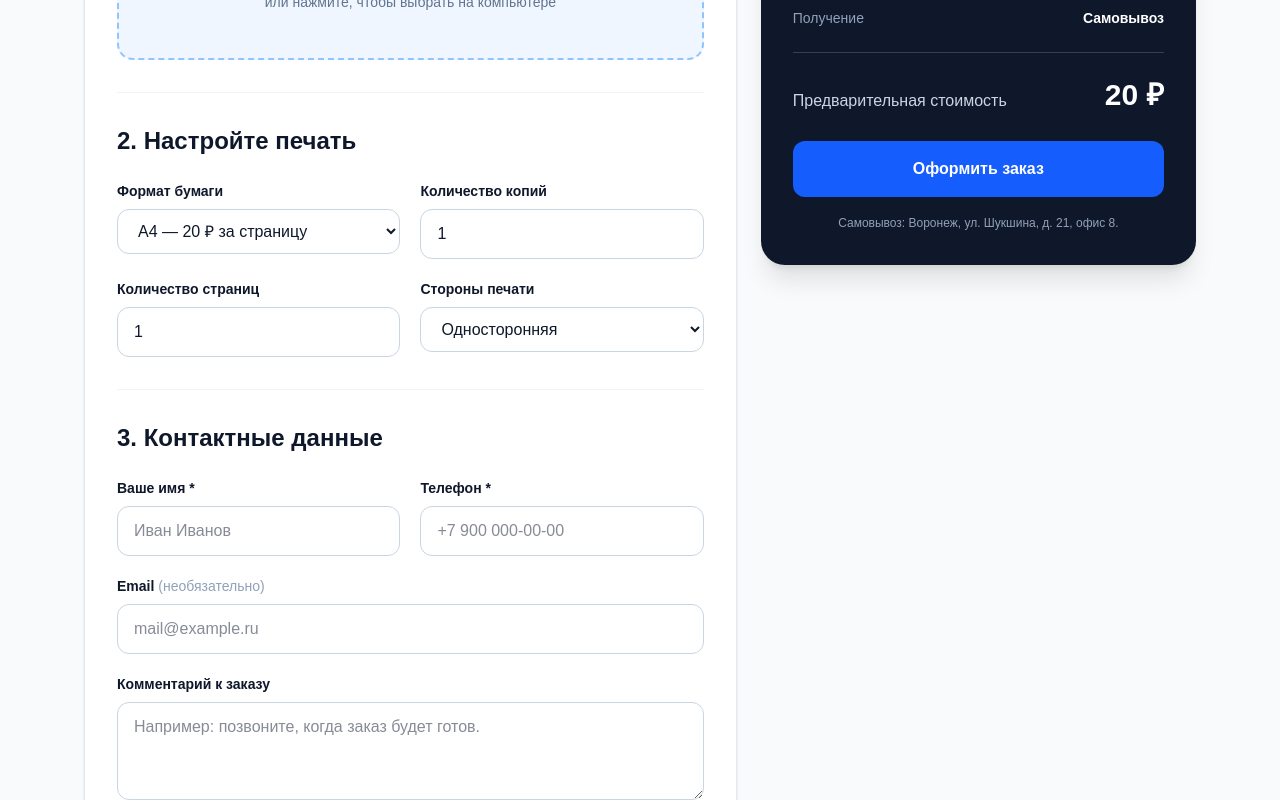
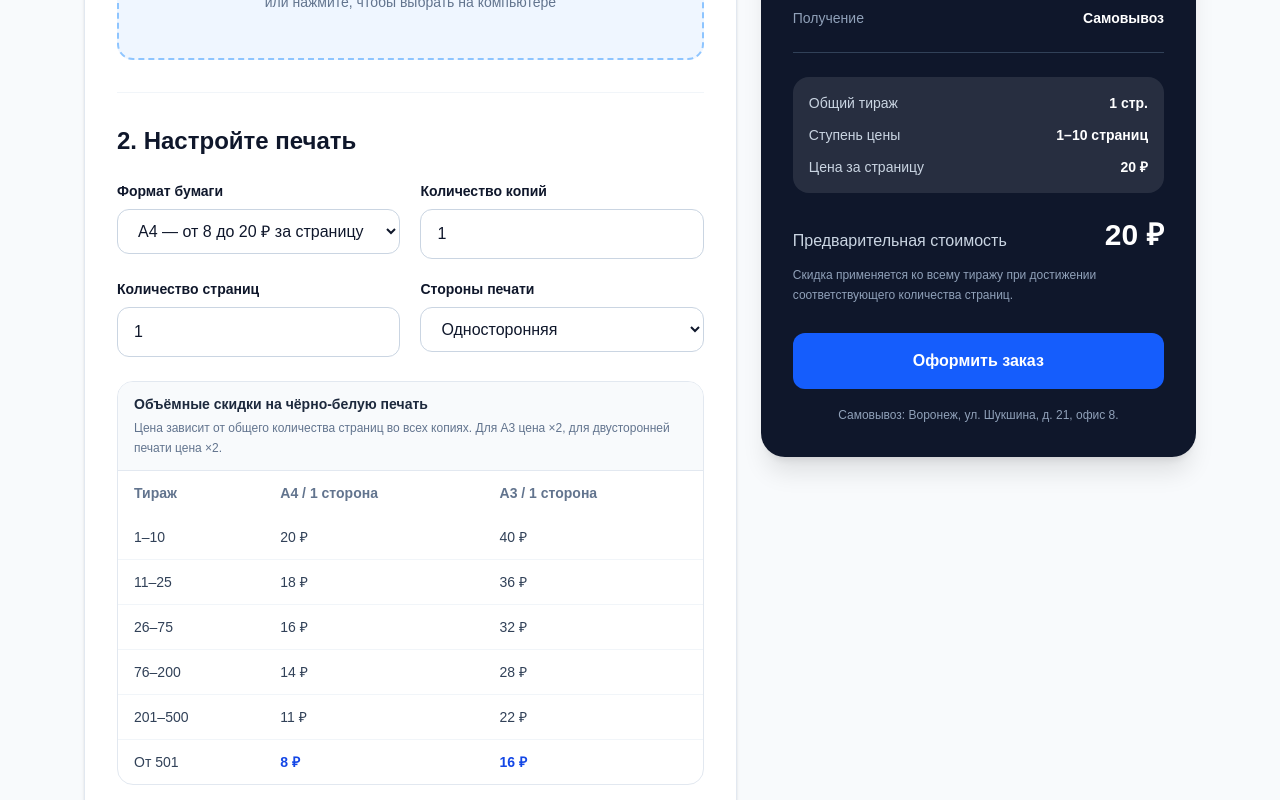
Before and after one commit to belamiru/raspechatka, a Next.js app: page / in a window 1280 px wide. Shown: the part 960-1760 px from the top of the page. Built offline with nearby package versions, Linux system fonts and the light colour scheme.

Commit message:
Add volume pricing for document printing

```diff
--- a/app/api/orders/route.ts
+++ b/app/api/orders/route.ts
@@ -1,6 +1,7 @@
 import { NextResponse } from "next/server";
 import { getDb } from "@/lib/db";
 import { uploadOrderFile } from "@/lib/yandex-disk";
+import { getPrintPrice } from "@/lib/pricing";
 import {
   checkRateLimit,
   getRequestId,
@@ -233,11 +234,16 @@ export async function POST(request: Request) {
       );
     }
 
-    const unitPrice = paperFormat === "A3" ? 20 : 10;
-    const sideMultiplier = printSides === "two-sided" ? 1.5 : 1;
-    const totalPrice = Math.round(
-      unitPrice * pageCount * copies * sideMultiplier
-    );
+        const pricing = getPrintPrice({
+        paperFormat,
+        printSides,
+        pageCount,
+        copies,
+      });
+
+      const unitPrice = pricing.baseUnitPrice;
+      const sideMultiplier = pricing.priceMultiplier;
+      const totalPrice = pricing.totalPrice;
 
     const orderNumber = createOrderNumber();
 
--- a/app/page.tsx
+++ b/app/page.tsx
@@ -3,6 +3,7 @@
 import { ChangeEvent, DragEvent, FormEvent, useMemo, useState } from "react";
 import { SiteFooter } from "@/components/site-footer";
 import { reachMetrikaGoal } from "@/lib/metrika";
+import { getPrintPrice } from "@/lib/pricing";
 
 type PrintFormat = "A4" | "A3";
 type PrintSide = "one-sided" | "two-sided";
@@ -29,12 +30,18 @@ export default function Home() {
   const [formError, setFormError] = useState("");
   const [createdOrderNumber, setCreatedOrderNumber] = useState("");
 
-    const price = useMemo(() => {
-    const pricePerPage = format === "A4" ? 20 : 40;
-    const sideMultiplier = sides === "two-sided" ? 2 : 1;
+    const pricing = useMemo(
+  () =>
+    getPrintPrice({
+      paperFormat: format,
+      printSides: sides,
+      pageCount: pages,
+      copies,
+    }),
+  [format, copies, sides, pages]
+);
 
-    return Math.round(pricePerPage * pages * copies * sideMultiplier);
-  }, [format, copies, sides, pages]);
+const price = pricing.totalPrice;
 
   function selectFile(file?: File) {
     if (!file) return;
@@ -353,8 +360,8 @@ export default function Home() {
                     }
                     className="w-full rounded-xl border border-slate-300 bg-white px-4 py-3 outline-none transition focus:border-blue-600 focus:ring-4 focus:ring-blue-100"
                   >
-                    <option value="A4">A4 — 20 ₽ за страницу</option>
-                    <option value="A3">A3 — 40 ₽ за страницу</option>
+                    <option value="A4">A4 — от 8 до 20 ₽ за страницу</option>
+                    <option value="A3">A3 — от 16 до 40 ₽ за страницу</option>
                   </select>
                 </label>
 
@@ -408,6 +415,76 @@ export default function Home() {
                     <option value="two-sided">Двусторонняя (× 2)</option>
                   </select>
                 </label>
+                            </div>
+              <div className="mt-6 overflow-hidden rounded-2xl border border-slate-200">
+                <div className="border-b border-slate-200 bg-slate-50 px-4 py-3">
+                  <p className="text-sm font-bold text-slate-800">
+                    Объёмные скидки на чёрно-белую печать
+                  </p>
+
+                  <p className="mt-1 text-xs leading-5 text-slate-500">
+                    Цена зависит от общего количества страниц во всех копиях.
+                    Для A3 цена ×2, для двусторонней печати цена ×2.
+                  </p>
+                </div>
+
+                <div className="overflow-x-auto">
+                  <table className="min-w-full text-left text-xs sm:text-sm">
+                    <thead className="bg-white text-slate-500">
+                      <tr>
+                        <th className="px-4 py-3 font-semibold">Тираж</th>
+                        <th className="px-4 py-3 font-semibold">
+                          A4 / 1 сторона
+                        </th>
+                        <th className="px-4 py-3 font-semibold">
+                          A3 / 1 сторона
+                        </th>
+                      </tr>
+                    </thead>
+
+                    <tbody className="divide-y divide-slate-100 text-slate-700">
+                      <tr>
+                        <td className="px-4 py-3">1–10</td>
+                        <td className="px-4 py-3">20 ₽</td>
+                        <td className="px-4 py-3">40 ₽</td>
+                      </tr>
+
+                      <tr>
+                        <td className="px-4 py-3">11–25</td>
+                        <td className="px-4 py-3">18 ₽</td>
+                        <td className="px-4 py-3">36 ₽</td>
+                      </tr>
+
+                      <tr>
+                        <td className="px-4 py-3">26–75</td>
+                        <td className="px-4 py-3">16 ₽</td>
+                        <td className="px-4 py-3">32 ₽</td>
+                      </tr>
+
+                      <tr>
+                        <td className="px-4 py-3">76–200</td>
+                        <td className="px-4 py-3">14 ₽</td>
+                        <td className="px-4 py-3">28 ₽</td>
+                      </tr>
+
+                      <tr>
+                        <td className="px-4 py-3">201–500</td>
+                        <td className="px-4 py-3">11 ₽</td>
+                        <td className="px-4 py-3">22 ₽</td>
+                      </tr>
+
+                      <tr>
+                        <td className="px-4 py-3">От 501</td>
+                        <td className="px-4 py-3 font-bold text-blue-700">
+                          8 ₽
+                        </td>
+                        <td className="px-4 py-3 font-bold text-blue-700">
+                          16 ₽
+                        </td>
+                      </tr>
+                    </tbody>
+                  </table>
+                </div>
               </div>
             </div>
 
@@ -615,12 +692,34 @@ export default function Home() {
               </div>
             </div>
 
+            <div className="mt-6 rounded-2xl bg-white/10 p-4">
+              <div className="flex justify-between gap-4 text-sm">
+                <span className="text-slate-300">Общий тираж</span>
+                <span className="font-semibold">{pricing.quantity} стр.</span>
+              </div>
+
+              <div className="mt-3 flex justify-between gap-4 text-sm">
+                <span className="text-slate-300">Ступень цены</span>
+                <span className="text-right font-semibold">{pricing.tier.label}</span>
+              </div>
+
+              <div className="mt-3 flex justify-between gap-4 text-sm">
+                <span className="text-slate-300">Цена за страницу</span>
+                <span className="font-semibold">{pricing.effectiveUnitPrice} ₽</span>
+              </div>
+            </div>
+
             <div className="mt-6 flex items-end justify-between gap-4">
               <span className="text-slate-300">
                 Предварительная стоимость
               </span>
               <span className="text-3xl font-black">{price} ₽</span>
             </div>
+
+            <p className="mt-3 text-xs leading-5 text-slate-400">
+              Скидка применяется ко всему тиражу при достижении соответствующего
+              количества страниц.
+            </p>
 
             {formError && (
               <p className="mt-5 rounded-xl bg-red-500/20 p-3 text-sm font-medium text-red-100">
--- /dev/null
+++ b/lib/pricing.ts
@@ -0,0 +1,88 @@
+export type PaperFormat = "A4" | "A3";
+export type PrintSides = "one-sided" | "two-sided";
+
+type PriceTier = {
+  from: number;
+  to: number | null;
+  a4OneSidedPrice: number;
+  label: string;
+};
+
+const PRICE_TIERS: PriceTier[] = [
+  {
+    from: 1,
+    to: 10,
+    a4OneSidedPrice: 20,
+    label: "1–10 страниц",
+  },
+  {
+    from: 11,
+    to: 25,
+    a4OneSidedPrice: 18,
+    label: "11–25 страниц",
+  },
+  {
+    from: 26,
+    to: 75,
+    a4OneSidedPrice: 16,
+    label: "26–75 страниц",
+  },
+  {
+    from: 76,
+    to: 200,
+    a4OneSidedPrice: 14,
+    label: "76–200 страниц",
+  },
+  {
+    from: 201,
+    to: 500,
+    a4OneSidedPrice: 11,
+    label: "201–500 страниц",
+  },
+  {
+    from: 501,
+    to: null,
+    a4OneSidedPrice: 8,
+    label: "от 501 страницы",
+  },
+];
+
+export const PRINT_PRICE_TIERS = PRICE_TIERS;
+
+export function getPrintPrice({
+  paperFormat,
+  printSides,
+  pageCount,
+  copies,
+}: {
+  paperFormat: PaperFormat;
+  printSides: PrintSides;
+  pageCount: number;
+  copies: number;
+}) {
+  const quantity = Math.max(1, pageCount * copies);
+
+  const tier =
+    PRICE_TIERS.find(
+      (item) => item.to === null || (quantity >= item.from && quantity <= item.to)
+    ) ?? PRICE_TIERS[0];
+
+  const formatMultiplier = paperFormat === "A3" ? 2 : 1;
+  const sidesMultiplier = printSides === "two-sided" ? 2 : 1;
+  const priceMultiplier = formatMultiplier * sidesMultiplier;
+
+  const baseUnitPrice = tier.a4OneSidedPrice;
+  const effectiveUnitPrice = baseUnitPrice * priceMultiplier;
+  const totalPrice = quantity * effectiveUnitPrice;
+
+  return {
+    quantity,
+    tier,
+    baseUnitPrice,
+    effectiveUnitPrice,
+    formatMultiplier,
+    sidesMultiplier,
+    priceMultiplier,
+    totalPrice,
+  };
+}
```
